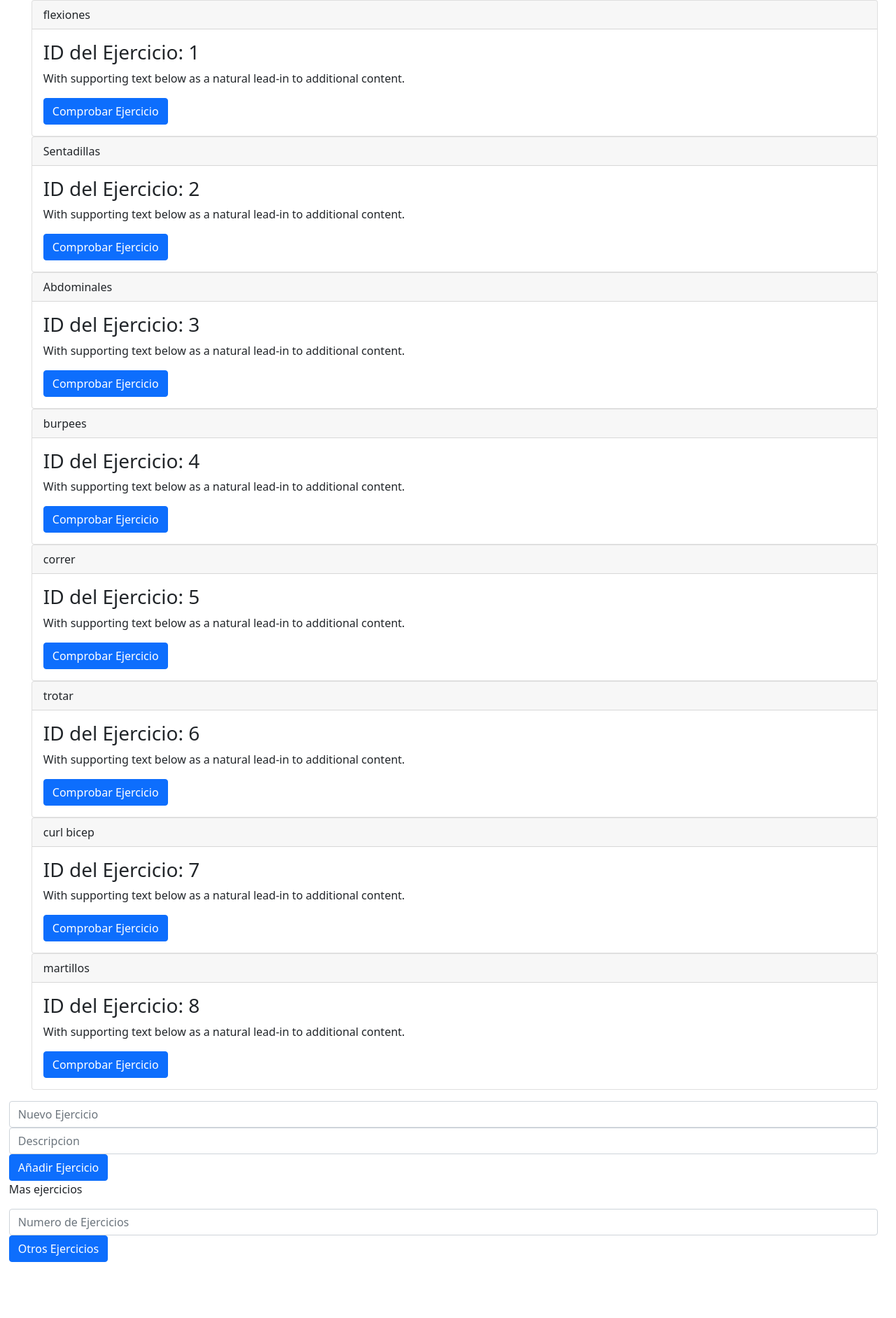
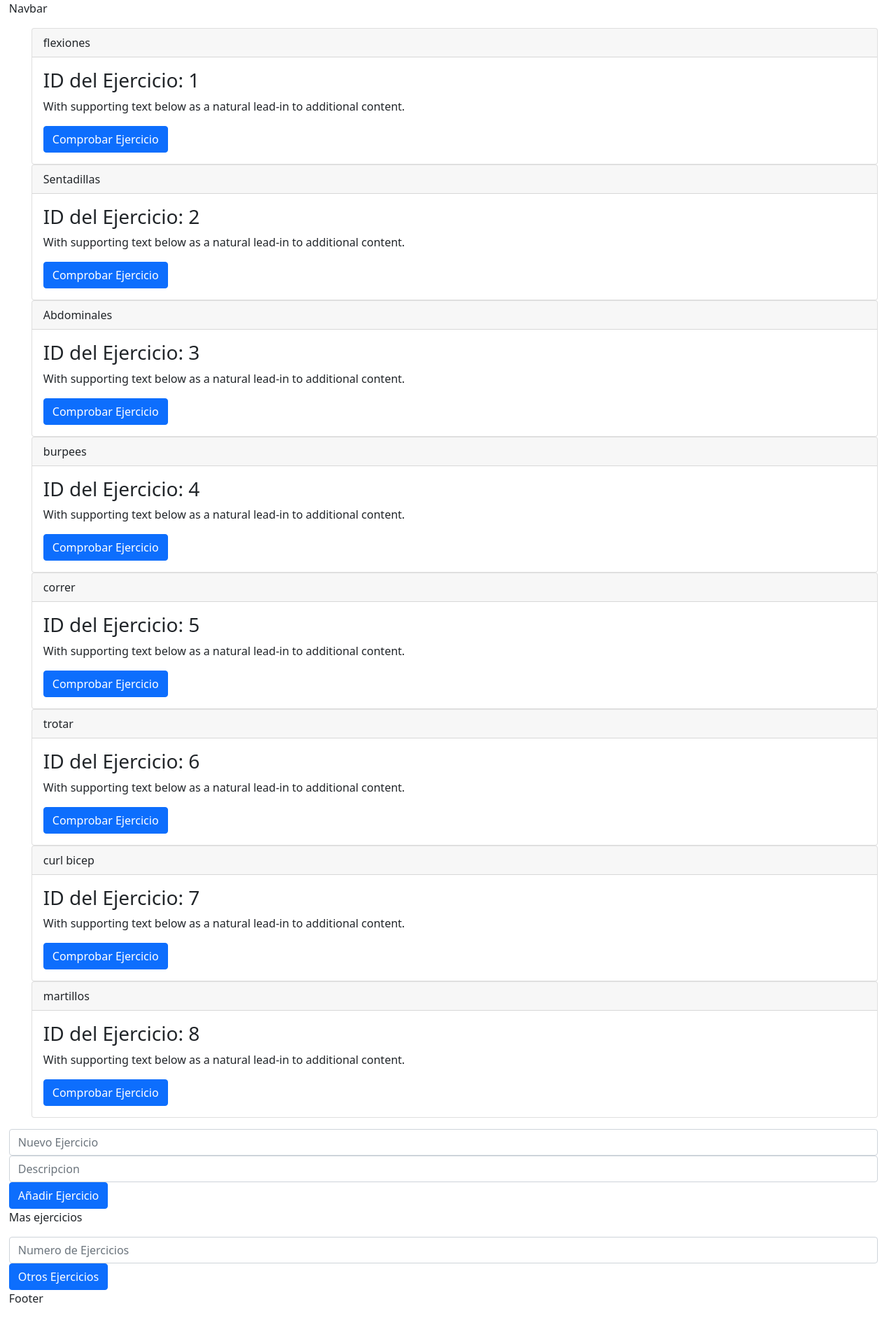
Before and after one commit to Joseda-hg/frontend, a React (Create React App) app: page /ejercicios in a window 1280 px wide. Shown: the whole page at 70% size. Before the commit the page ends 1803 px from the top, so only its background shows below. Built offline with nearby package versions, Linux system fonts and the light colour scheme.

Commit message:
Routing
React Routing added

Added Components

```diff
--- a/package.json
+++ b/package.json
@@ -9,6 +9,7 @@
     "bootstrap": "^5.0.2",
     "react": "^17.0.2",
     "react-dom": "^17.0.2",
+    "react-router-dom": "^5.2.0",
     "react-scripts": "4.0.3",
     "reactstrap": "^8.9.0",
     "web-vitals": "^1.1.2"
--- a/src/App.js
+++ b/src/App.js
@@ -1,61 +1,25 @@
 import React from 'react'
-import { EjercicioList } from './components/EjercicioList'
-
-const EjerciciosList = [
-  {id :1,
-  nombre: "flexiones",
-  descripcion: "Lorem ipsum dolor sit amet, consectetur adipiscing elit. Vestibulum aliquet, odio et ullamcorper efficitur, mi enim mollis justo, sit amet bibendum elit libero eu erat. In malesuada in justo vel maximus. Aenean id sodales velit. Aliquam fermentum convallis lacus ultricies blandit. Sed interdum magna et libero dignissim aliquet. Nunc ante."
-},
-{id :2,
-  nombre: "Sentadillas",
-  descripcion: "Lorem ipsum dolor sit amet, consectetur adipiscing elit. Vestibulum aliquet, odio et ullamcorper efficitur, mi enim mollis justo, sit amet bibendum elit libero eu erat. In malesuada in justo vel maximus. Aenean id sodales velit. Aliquam fermentum convallis lacus ultricies blandit. Sed interdum magna et libero dignissim aliquet. Nunc ante."
-},
-{id :3,
-  nombre: "Abdominales",
-  descripcion: "Lorem ipsum dolor sit amet, consectetur adipiscing elit. Vestibulum aliquet, odio et ullamcorper efficitur, mi enim mollis justo, sit amet bibendum elit libero eu erat. In malesuada in justo vel maximus. Aenean id sodales velit. Aliquam fermentum convallis lacus ultricies blandit. Sed interdum magna et libero dignissim aliquet. Nunc ante."
-},
-{id :4,
-  nombre: "burpees",
-  descripcion: "Lorem ipsum dolor sit amet, consectetur adipiscing elit. Vestibulum aliquet, odio et ullamcorper efficitur, mi enim mollis justo, sit amet bibendum elit libero eu erat. In malesuada in justo vel maximus. Aenean id sodales velit. Aliquam fermentum convallis lacus ultricies blandit. Sed interdum magna et libero dignissim aliquet. Nunc ante."
-},
-{id :5,
-  nombre: "correr",
-  descripcion: "Lorem ipsum dolor sit amet, consectetur adipiscing elit. Vestibulum aliquet, odio et ullamcorper efficitur, mi enim mollis justo, sit amet bibendum elit libero eu erat. In malesuada in justo vel maximus. Aenean id sodales velit. Aliquam fermentum convallis lacus ultricies blandit. Sed interdum magna et libero dignissim aliquet. Nunc ante."
-},
-{id :6,
-  nombre: "trotar",
-  descripcion: "Lorem ipsum dolor sit amet, consectetur adipiscing elit. Vestibulum aliquet, odio et ullamcorper efficitur, mi enim mollis justo, sit amet bibendum elit libero eu erat. In malesuada in justo vel maximus. Aenean id sodales velit. Aliquam fermentum convallis lacus ultricies blandit. Sed interdum magna et libero dignissim aliquet. Nunc ante."
-},
-{id :7,
-  nombre: "curl bicep",
-  descripcion: "Lorem ipsum dolor sit amet, consectetur adipiscing elit. Vestibulum aliquet, odio et ullamcorper efficitur, mi enim mollis justo, sit amet bibendum elit libero eu erat. In malesuada in justo vel maximus. Aenean id sodales velit. Aliquam fermentum convallis lacus ultricies blandit. Sed interdum magna et libero dignissim aliquet. Nunc ante."
-},
-{id :8,
-  nombre: "martillos",
-  descripcion: "Lorem ipsum dolor sit amet, consectetur adipiscing elit. Vestibulum aliquet, odio et ullamcorper efficitur, mi enim mollis justo, sit amet bibendum elit libero eu erat. In malesuada in justo vel maximus. Aenean id sodales velit. Aliquam fermentum convallis lacus ultricies blandit. Sed interdum magna et libero dignissim aliquet. Nunc ante."
-},
-]
-
+import { BrowserRouter as Router, Route, Switch } from 'react-router-dom'
+import { Navbar } from './components/Navbar'
+import { Ejercicio } from "./components/Ejercicio"
+import { Home } from "./components/Home"
+import { Footer } from './components/Footer'
 
 export function App() {
-  const handleEjercicioAdd = () => {
-
-  }
-
-  const handleEjercicioRand = () => {
-
-  }
   return (
     <>
-      <EjercicioList ejercicios={ EjerciciosList } />
-      <input class="form-control" type="text" placeholder="Nuevo Ejercicio"></input>
-      <input class="form-control" type="text" placeholder="Descripcion"></input>
-      <button class="btn btn-primary" onClick={handleEjercicioAdd}>Añadir Ejercicio</button>
-
-      <p>Mas ejercicios</p>
-      <input class="form-control" type="text" placeholder="Numero de Ejercicios"></input>
-      <button class="btn btn-primary" onClick={handleEjercicioRand}>Otros Ejercicios</button>
-
+<Router>
+  <Navbar />
+  <Switch>
+    <Route exact path= "/">
+      <Home />
+    </Route>
+    <Route path = "/ejercicios">
+<Ejercicio />
+    </Route>
+  </Switch>
+  <Footer />
+</Router>
     </>
   )
 }
--- /dev/null
+++ b/src/components/Ejercicio.jsx
@@ -0,0 +1,59 @@
+import React from 'react'
+import { EjercicioList } from './EjercicioList'
+
+const EjerciciosList = [
+    {id :1,
+    nombre: "flexiones",
+    descripcion: "Lorem ipsum dolor sit amet, consectetur adipiscing elit. Vestibulum aliquet, odio et ullamcorper efficitur, mi enim mollis justo, sit amet bibendum elit libero eu erat. In malesuada in justo vel maximus. Aenean id sodales velit. Aliquam fermentum convallis lacus ultricies blandit. Sed interdum magna et libero dignissim aliquet. Nunc ante."
+  },
+  {id :2,
+    nombre: "Sentadillas",
+    descripcion: "Lorem ipsum dolor sit amet, consectetur adipiscing elit. Vestibulum aliquet, odio et ullamcorper efficitur, mi enim mollis justo, sit amet bibendum elit libero eu erat. In malesuada in justo vel maximus. Aenean id sodales velit. Aliquam fermentum convallis lacus ultricies blandit. Sed interdum magna et libero dignissim aliquet. Nunc ante."
+  },
+  {id :3,
+    nombre: "Abdominales",
+    descripcion: "Lorem ipsum dolor sit amet, consectetur adipiscing elit. Vestibulum aliquet, odio et ullamcorper efficitur, mi enim mollis justo, sit amet bibendum elit libero eu erat. In malesuada in justo vel maximus. Aenean id sodales velit. Aliquam fermentum convallis lacus ultricies blandit. Sed interdum magna et libero dignissim aliquet. Nunc ante."
+  },
+  {id :4,
+    nombre: "burpees",
+    descripcion: "Lorem ipsum dolor sit amet, consectetur adipiscing elit. Vestibulum aliquet, odio et ullamcorper efficitur, mi enim mollis justo, sit amet bibendum elit libero eu erat. In malesuada in justo vel maximus. Aenean id sodales velit. Aliquam fermentum convallis lacus ultricies blandit. Sed interdum magna et libero dignissim aliquet. Nunc ante."
+  },
+  {id :5,
+    nombre: "correr",
+    descripcion: "Lorem ipsum dolor sit amet, consectetur adipiscing elit. Vestibulum aliquet, odio et ullamcorper efficitur, mi enim mollis justo, sit amet bibendum elit libero eu erat. In malesuada in justo vel maximus. Aenean id sodales velit. Aliquam fermentum convallis lacus ultricies blandit. Sed interdum magna et libero dignissim aliquet. Nunc ante."
+  },
+  {id :6,
+    nombre: "trotar",
+    descripcion: "Lorem ipsum dolor sit amet, consectetur adipiscing elit. Vestibulum aliquet, odio et ullamcorper efficitur, mi enim mollis justo, sit amet bibendum elit libero eu erat. In malesuada in justo vel maximus. Aenean id sodales velit. Aliquam fermentum convallis lacus ultricies blandit. Sed interdum magna et libero dignissim aliquet. Nunc ante."
+  },
+  {id :7,
+    nombre: "curl bicep",
+    descripcion: "Lorem ipsum dolor sit amet, consectetur adipiscing elit. Vestibulum aliquet, odio et ullamcorper efficitur, mi enim mollis justo, sit amet bibendum elit libero eu erat. In malesuada in justo vel maximus. Aenean id sodales velit. Aliquam fermentum convallis lacus ultricies blandit. Sed interdum magna et libero dignissim aliquet. Nunc ante."
+  },
+  {id :8,
+    nombre: "martillos",
+    descripcion: "Lorem ipsum dolor sit amet, consectetur adipiscing elit. Vestibulum aliquet, odio et ullamcorper efficitur, mi enim mollis justo, sit amet bibendum elit libero eu erat. In malesuada in justo vel maximus. Aenean id sodales velit. Aliquam fermentum convallis lacus ultricies blandit. Sed interdum magna et libero dignissim aliquet. Nunc ante."
+  },
+  ]
+
+export  function Ejercicio() {
+    const handleEjercicioAdd = () => {
+
+    }
+
+    const handleEjercicioRand = () => {
+
+    }
+    return (
+        <div>
+                  <EjercicioList ejercicios={ EjerciciosList } />
+<input class="form-control" type="text" placeholder="Nuevo Ejercicio"></input>
+<input class="form-control" type="text" placeholder="Descripcion"></input>
+<button class="btn btn-primary" onClick={handleEjercicioAdd}>Añadir Ejercicio</button>
+
+<p>Mas ejercicios</p>
+<input class="form-control" type="text" placeholder="Numero de Ejercicios"></input>
+<button class="btn btn-primary" onClick={handleEjercicioRand}>Otros Ejercicios</button>
+        </div>
+    )
+}
--- a/src/components/EjercicioItem.jsx
+++ b/src/components/EjercicioItem.jsx
@@ -15,7 +15,7 @@ export function EjercicioItem({ejercicio}) {
   <div class="card-body">
     <h3 class="card-title"> ID del Ejercicio: { ejercicio.id } </h3>
     <p class="card-text">With supporting text below as a natural lead-in to additional content.</p>
-    <a href="#" class="btn btn-primary">Comprobar Ejercicio</a>
+    <a href="/" class="btn btn-primary">Comprobar Ejercicio</a>
   </div>
 </div>
     )
--- /dev/null
+++ b/src/components/Footer.jsx
@@ -0,0 +1,9 @@
+import React from 'react'
+
+export function Footer() {
+    return (
+        <div>
+            <p>Footer</p>
+        </div>
+    )
+}
--- /dev/null
+++ b/src/components/Home.jsx
@@ -0,0 +1,9 @@
+import React from 'react'
+
+export function Home() {
+    return (
+        <div>
+
+        </div>
+    )
+}
--- /dev/null
+++ b/src/components/Navbar.jsx
@@ -0,0 +1,9 @@
+import React from 'react'
+
+export function Navbar() {
+    return (
+        <div>
+            <p>Navbar</p>
+        </div>
+    )
+}
```
Also changed, not shown: 1 other file (tests, documents, lock files or other folders).
